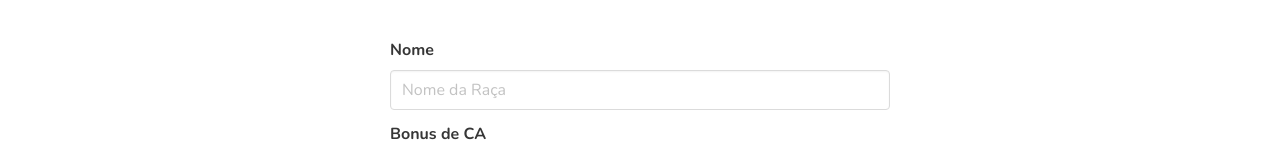
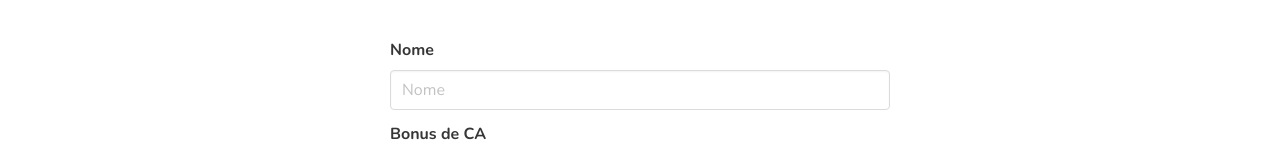
Before and after one commit to cottapedro/projeto1, an Angular app in the folder projeto/: page /app/armaduraEscudo/form in a window 1280 px wide. Shown: the part 168-320 px from the top of the page. Built offline with nearby package versions, Linux system fonts and the light colour scheme.

Commit message:
ajuste no placeholder

```diff
--- a/projeto/src/app/aventura/armadura-escudo/armaduraEscudo-form.component.html
+++ b/projeto/src/app/aventura/armadura-escudo/armaduraEscudo-form.component.html
@@ -3,7 +3,7 @@
       <div class="field">
         <label class="label">Nome</label>
         <div class="control">
-          <input class="input" type="text" formControlName="nome" placeholder="Nome da Raça">
+          <input class="input" type="text" formControlName="nome" placeholder="Nome">
         </div>
       </div>
       <div class="field">
```
